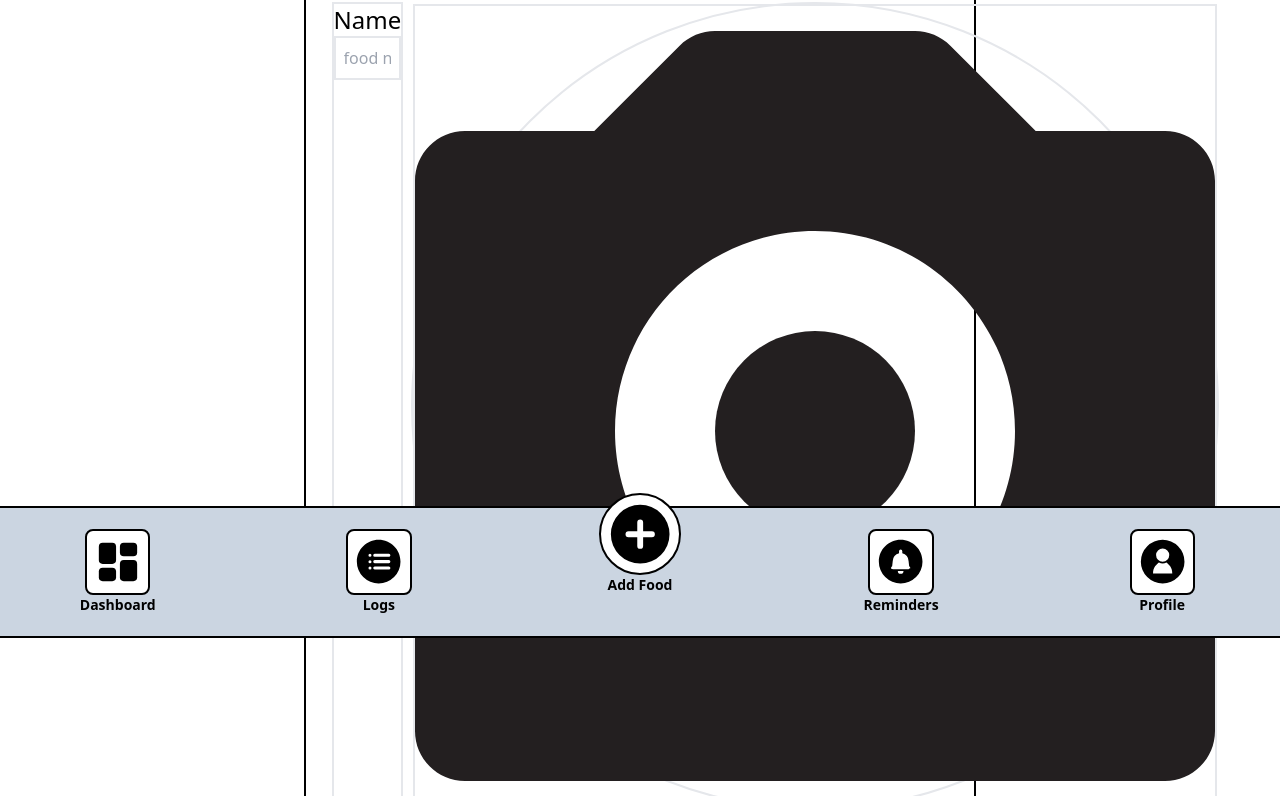
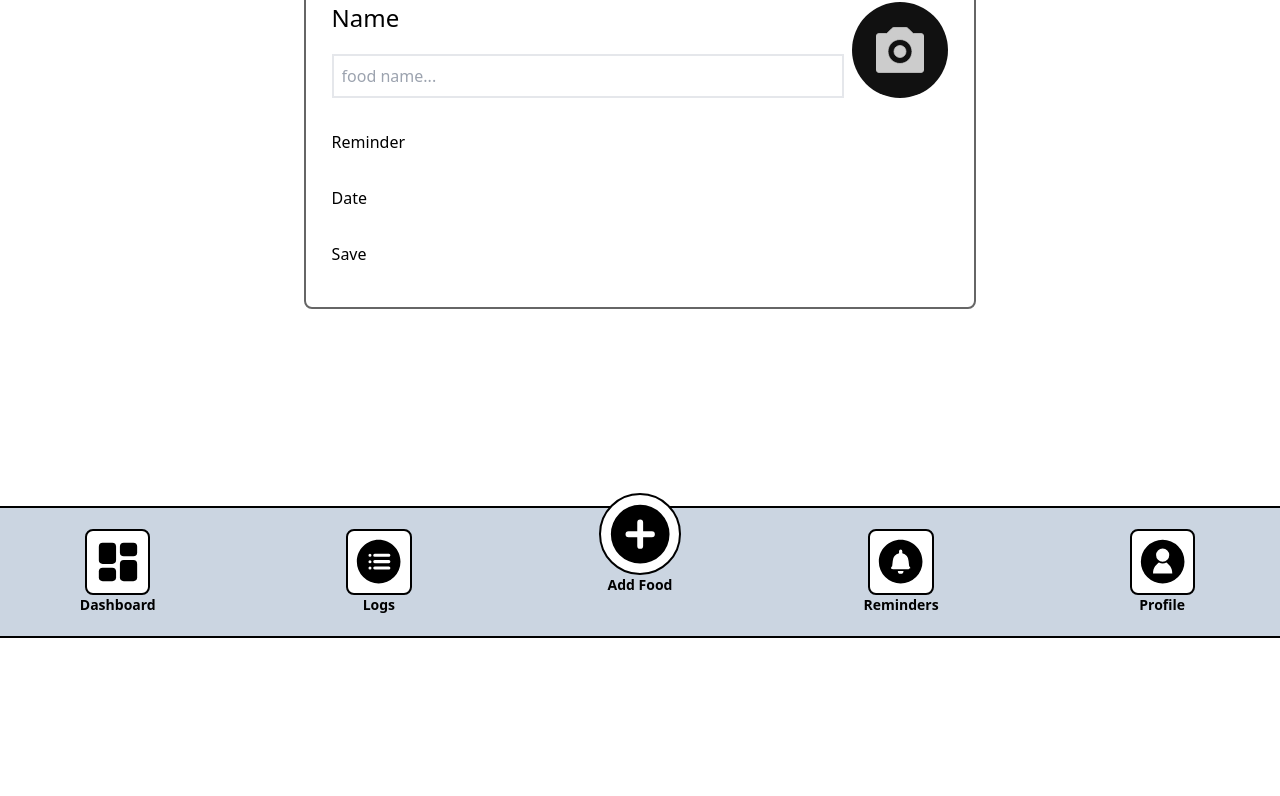
Before and after one commit to Gzheng710-kiwi/1800_202530_DTC03, a website built with Vite: page addfood.html in a window 1280 px wide. Shown: the part 162-958 px from the top of the page. After the commit the page ends 800 px from the top, so only its background shows below. Built offline with nearby package versions, Linux system fonts and the light colour scheme.

Commit message:
:feat: Style name and photo field

```diff
--- a/addfood.html
+++ b/addfood.html
@@ -21,39 +21,36 @@
         <link rel="stylesheet" href="./styles/style.css">
 
     </head>
-    <body>
+    <body class="dark-mod">
         <app-navbar></app-navbar>
 
         <main>
             <div id="main-content" class="flex justify-center">
                 <div class="flex-1 m-[10vmin] max-w-2xl flex flex-row justify-center">
-                    <div class="flex-1 border-2 border-black border-solid p-[2vw] rounded-lg">
+                    <div class="flex-1 border-2 border-[--secondary-text-color] border-solid p-[2vw] rounded-lg">
                         <h2 class="text-4xl font-bold">Add food</h2>
                         <div>
                             <div class="flex flex-row justify-between gap-[4vw]">
                                 <div class="flex flex-col flex-1">
                                     <div class="flex flex-row justify-between items-stretch basis-full my-4 gap-2">
-                                        <div class="flex-[5_1_0] border-2">
+                                        <div class="flex flex-col flex-[2_1_0] justify-between">
                                             <h2 class="text-2xl">Name</h2>
                                             <input class="border-2 w-full p-2" type="text" placeholder="food name...">
                                         </div>
-                                        <div class="flex-none rounded-full border-2">
-                                            <div class="block border-2 object-contain">
-                                                <img class="h-full" src="/images/svg/camera-1.svg">
+                                        <div class="flex flex-[1_1_0] max-w-24 justify-center items-center contrast rounded-full">
                                             <!-- Camera-1 -->
-                                                <!-- <svg class="object-contain"
+                                            <svg class="h-1/2 w-auto"
                                             version="1.0" id="Layer_1" xmlns="http://www.w3.org/2000/svg" xmlns:xlink="http://www.w3.org/1999/xlink" width="200px" height="200px" viewBox="0 0 64 64" enable-background="new 0 0 64 64" xml:space="preserve" fill="#000000">
                                                 <g id="SVGRepo_bgCarrier" stroke-width="0"></g>
                                                 <g id="SVGRepo_tracerCarrier" stroke-linecap="round" stroke-linejoin="round"></g>
                                                 <g id="SVGRepo_iconCarrier">
                                                     <g>
-                                                            <path fill="#231F20" d="M60,10H49.656l-6.828-6.828C42.078,2.422,41.062,2,40,2H24c-1.062,0-2.078,0.422-2.828,1.172L14.344,10H4 c-2.211,0-4,1.789-4,4v44c0,2.211,1.789,4,4,4h56c2.211,0,4-1.789,4-4V14C64,11.789,62.211,10,60,10z M32,50 c-8.836,0-16-7.164-16-16s7.164-16,16-16s16,7.164,16,16S40.836,50,32,50z"></path>
-                                                            <circle fill="#231F20" cx="32" cy="34" r="8"></circle>
+                                                        <path class="svg-logo" fill="#231F20" d="M60,10H49.656l-6.828-6.828C42.078,2.422,41.062,2,40,2H24c-1.062,0-2.078,0.422-2.828,1.172L14.344,10H4 c-2.211,0-4,1.789-4,4v44c0,2.211,1.789,4,4,4h56c2.211,0,4-1.789,4-4V14C64,11.789,62.211,10,60,10z M32,50 c-8.836,0-16-7.164-16-16s7.164-16,16-16s16,7.164,16,16S40.836,50,32,50z"></path>
+                                                        <circle  class="svg-logo" fill="#231F20" cx="32" cy="34" r="8"></circle>
                                                     </g>
                                                 </g>
-                                                </svg> -->
+                                            </svg>
                                             <!-- https://www.svgrepo.com/svg/513414/photo-camera -->
-                                            </div>
                                         </div>
                                     </div>
                                     <div class="my-4">
```
Lines whose indentation alone changed are shown as unchanged.
